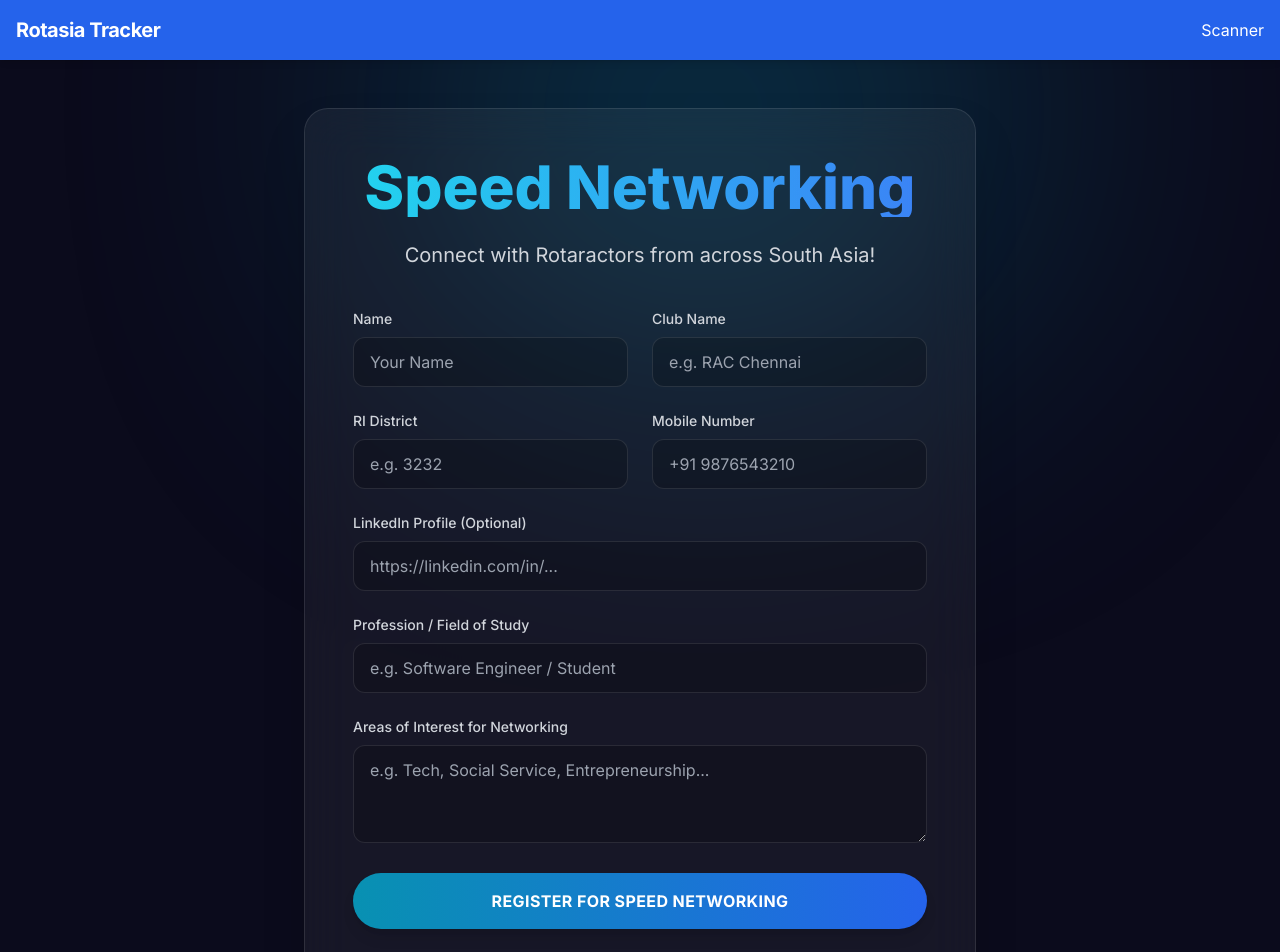
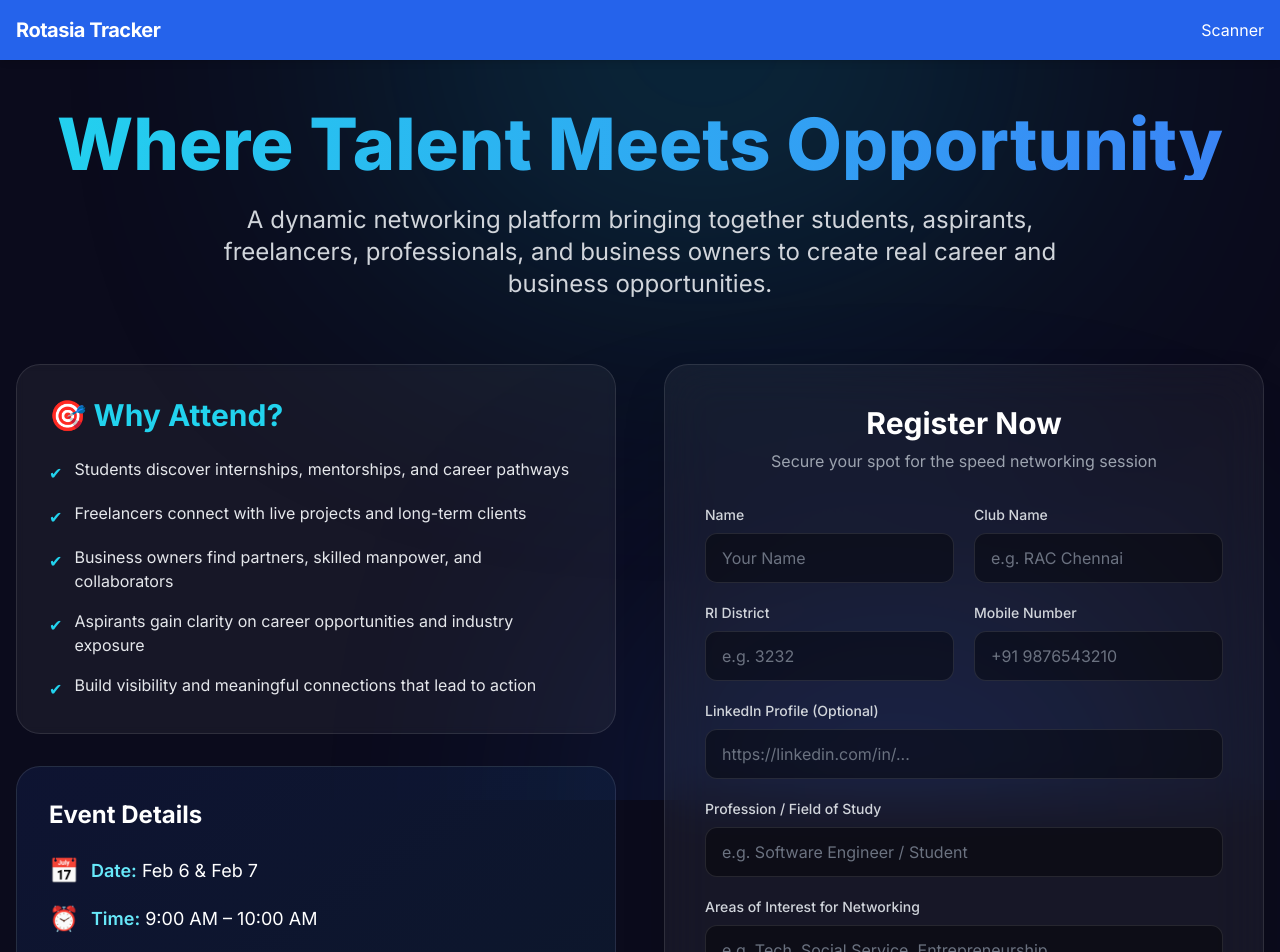
Before and after one commit to rotasia6-rgb/RotasiaApp, a Next.js app: page /speed-networking in a window 1280 px wide. Shown: the top 952 px of the page. Built offline with nearby package versions, Linux system fonts and the light colour scheme.

Commit message:
admin page for all the Data

```diff
--- a/src/app/speed-networking/page.tsx
+++ b/src/app/speed-networking/page.tsx
@@ -13,6 +13,8 @@ const FORM_SUPABASE_URL = process.env.NEXT_PUBLIC_ROTASIA_FORM_URL || 'https://c
 const FORM_SUPABASE_KEY = process.env.NEXT_PUBLIC_ROTASIA_FORM_KEY || 'sb_publishable_w5KN2D0Zy1-g3AeoDP6icQ_zfekGSLS';
 
 const supabase = createClient(FORM_SUPABASE_URL, FORM_SUPABASE_KEY);
+
+// ... imports remain the same
 
 export default function SpeedNetworkingPage() {
     const [isLoading, setIsLoading] = useState(false);
@@ -54,72 +56,148 @@ export default function SpeedNetworkingPage() {
             setIsLoading(false);
         }
     };
+
     return (
-        <div className={`min-h-screen bg-[#0B0B1C] text-white flex flex-col items-center justify-center p-4 relative overflow-hidden ${inter.variable} ${plusJakarta.variable}`} style={{ fontFamily: 'var(--font-body)' }}>
+        <div className={`min-h-screen bg-[#0B0B1C] text-white ${inter.variable} ${plusJakarta.variable}`} style={{ fontFamily: 'var(--font-body)' }}>
 
             {/* Background Effects */}
-            <div className="absolute top-0 left-0 w-full h-full overflow-hidden z-0 pointer-events-none">
+            <div className="fixed top-0 left-0 w-full h-full overflow-hidden z-0 pointer-events-none">
                 <div className="absolute top-[-20%] left-[30%] w-[50%] h-[50%] bg-cyan-600 rounded-full blur-[150px] opacity-20 animate-pulse"></div>
+                <div className="absolute bottom-[-20%] right-[10%] w-[40%] h-[40%] bg-blue-600 rounded-full blur-[150px] opacity-20 animate-pulse delay-1000"></div>
             </div>
 
-            <div className="w-full max-w-2xl bg-white/5 backdrop-blur-xl border border-white/10 rounded-3xl p-8 md:p-12 shadow-2xl relative z-10 my-8 animate-fade-in-up">
+            <div className="container mx-auto px-4 py-12 relative z-10">
 
-                <div className="text-center mb-10">
-                    <h1 className="text-4xl md:text-6xl font-extrabold bg-clip-text text-transparent bg-gradient-to-r from-cyan-400 to-blue-500 mb-6 font-heading">
-                        Speed Networking
+                {/* Hero Section */}
+                <div className="text-center mb-16 animate-fade-in-up">
+                    <h1 className="text-4xl md:text-7xl font-extrabold bg-clip-text text-transparent bg-gradient-to-r from-cyan-400 to-blue-500 mb-6 font-heading">
+                        Where Talent Meets Opportunity
                     </h1>
-                    <p className="text-gray-300 text-xl">
-                        Connect with Rotaractors from across South Asia!
+                    <p className="text-lg md:text-2xl text-gray-300 max-w-4xl mx-auto leading-relaxed">
+                        A dynamic networking platform bringing together students, aspirants, freelancers, professionals, and business owners to create real career and business opportunities.
                     </p>
                 </div>
 
-                <form onSubmit={handleSubmit} className="space-y-6">
-                    <div className="grid grid-cols-1 md:grid-cols-2 gap-6">
+                <div className="grid grid-cols-1 lg:grid-cols-2 gap-8 md:gap-12 items-start">
+
+                    {/* Left Column: Info */}
+                    <div className="space-y-8 animate-fade-in-left">
+
+                        {/* Why Attend */}
+                        <div className="bg-white/5 backdrop-blur-sm border border-white/10 rounded-3xl p-6 md:p-8 hover:bg-white/10 transition-colors">
+                            <h2 className="text-2xl md:text-3xl font-bold mb-6 text-cyan-400 font-heading">🎯 Why Attend?</h2>
+                            <ul className="space-y-4 text-gray-200">
+                                <li className="flex items-start gap-3">
+                                    <span className="text-cyan-400 mt-1">✔</span>
+                                    <span>Students discover internships, mentorships, and career pathways</span>
+                                </li>
+                                <li className="flex items-start gap-3">
+                                    <span className="text-cyan-400 mt-1">✔</span>
+                                    <span>Freelancers connect with live projects and long-term clients</span>
+                                </li>
+                                <li className="flex items-start gap-3">
+                                    <span className="text-cyan-400 mt-1">✔</span>
+                                    <span>Business owners find partners, skilled manpower, and collaborators</span>
+                                </li>
+                                <li className="flex items-start gap-3">
+                                    <span className="text-cyan-400 mt-1">✔</span>
+                                    <span>Aspirants gain clarity on career opportunities and industry exposure</span>
+                                </li>
+                                <li className="flex items-start gap-3">
+                                    <span className="text-cyan-400 mt-1">✔</span>
+                                    <span>Build visibility and meaningful connections that lead to action</span>
+                                </li>
+                            </ul>
+                        </div>
+
+                        {/* Event Details */}
+                        <div className="bg-gradient-to-br from-blue-900/20 to-cyan-900/20 border border-white/10 rounded-3xl p-6 md:p-8">
+                            <h3 className="text-2xl font-bold mb-6 text-white font-heading">Event Details</h3>
+                            <div className="space-y-4 text-lg">
+                                <div className="flex items-center gap-3">
+                                    <span className="text-2xl">📅</span>
+                                    <span><span className="font-semibold text-cyan-300">Date:</span> Feb 6 & Feb 7</span>
+                                </div>
+                                <div className="flex items-center gap-3">
+                                    <span className="text-2xl">⏰</span>
+                                    <span><span className="font-semibold text-cyan-300">Time:</span> 9:00 AM – 10:00 AM</span>
+                                </div>
+                                <div className="flex items-center gap-3">
+                                    <span className="text-2xl">⏳</span>
+                                    <span><span className="font-semibold text-red-400">Last Date to Register:</span> Jan 31st</span>
+                                </div>
+                            </div>
+
+                            <div className="mt-6 p-4 bg-yellow-500/10 border border-yellow-500/20 rounded-xl flex items-start gap-3">
+                                <span className="text-yellow-400 text-xl">👉</span>
+                                <p className="text-yellow-200 text-sm md:text-base">
+                                    If possible, please carry your business cards for effective networking.
+                                </p>
+                            </div>
+
+                            <div className="mt-6">
+                                <span className="inline-flex items-center px-4 py-2 bg-red-500/20 text-red-300 rounded-full text-sm font-semibold border border-red-500/30 animate-pulse">
+                                    Limited slots available
+                                </span>
+                            </div>
+                        </div>
+
+                    </div>
+
+                    {/* Right Column: Form */}
+                    <div className="bg-white/5 backdrop-blur-xl border border-white/10 rounded-3xl p-6 md:p-10 shadow-2xl animate-fade-in-right sticky top-8">
+                        <div className="text-center mb-8">
+                            <h2 className="text-2xl md:text-3xl font-bold text-white font-heading">Register Now</h2>
+                            <p className="text-gray-400 mt-2">Secure your spot for the speed networking session</p>
+                        </div>
+
+                        <form onSubmit={handleSubmit} className="space-y-5">
+                            <div className="grid grid-cols-1 md:grid-cols-2 gap-5">
                                 <div>
                                     <label className="block text-sm font-medium text-gray-300 mb-2">Name</label>
                                     <input type="text" name="fullName" required placeholder="Your Name"
-                                className="w-full bg-black/20 border border-white/10 rounded-xl px-4 py-3 text-white focus:outline-none focus:ring-2 focus:ring-cyan-500 transition-all" />
+                                        className="w-full bg-black/40 border border-white/10 rounded-xl px-4 py-3 text-white focus:outline-none focus:ring-2 focus:ring-cyan-500 transition-all placeholder-gray-500" />
                                 </div>
                                 <div>
                                     <label className="block text-sm font-medium text-gray-300 mb-2">Club Name</label>
                                     <input type="text" name="clubName" required placeholder="e.g. RAC Chennai"
-                                className="w-full bg-black/20 border border-white/10 rounded-xl px-4 py-3 text-white focus:outline-none focus:ring-2 focus:ring-cyan-500 transition-all" />
+                                        className="w-full bg-black/40 border border-white/10 rounded-xl px-4 py-3 text-white focus:outline-none focus:ring-2 focus:ring-cyan-500 transition-all placeholder-gray-500" />
                                 </div>
                             </div>
 
-                    <div className="grid grid-cols-1 md:grid-cols-2 gap-6">
+                            <div className="grid grid-cols-1 md:grid-cols-2 gap-5">
                                 <div>
                                     <label className="block text-sm font-medium text-gray-300 mb-2">RI District</label>
                                     <input type="text" name="district" required placeholder="e.g. 3232"
-                                className="w-full bg-black/20 border border-white/10 rounded-xl px-4 py-3 text-white focus:outline-none focus:ring-2 focus:ring-cyan-500 transition-all" />
+                                        className="w-full bg-black/40 border border-white/10 rounded-xl px-4 py-3 text-white focus:outline-none focus:ring-2 focus:ring-cyan-500 transition-all placeholder-gray-500" />
                                 </div>
                                 <div>
                                     <label className="block text-sm font-medium text-gray-300 mb-2">Mobile Number</label>
                                     <input type="tel" name="phone" required placeholder="+91 9876543210"
-                                className="w-full bg-black/20 border border-white/10 rounded-xl px-4 py-3 text-white focus:outline-none focus:ring-2 focus:ring-cyan-500 transition-all" />
+                                        className="w-full bg-black/40 border border-white/10 rounded-xl px-4 py-3 text-white focus:outline-none focus:ring-2 focus:ring-cyan-500 transition-all placeholder-gray-500" />
                                 </div>
                             </div>
 
                             <div>
                                 <label className="block text-sm font-medium text-gray-300 mb-2">LinkedIn Profile (Optional)</label>
                                 <input type="url" name="linkedin" placeholder="https://linkedin.com/in/..."
-                            className="w-full bg-black/20 border border-white/10 rounded-xl px-4 py-3 text-white focus:outline-none focus:ring-2 focus:ring-cyan-500 transition-all" />
+                                    className="w-full bg-black/40 border border-white/10 rounded-xl px-4 py-3 text-white focus:outline-none focus:ring-2 focus:ring-cyan-500 transition-all placeholder-gray-500" />
                             </div>
 
                             <div>
                                 <label className="block text-sm font-medium text-gray-300 mb-2">Profession / Field of Study</label>
                                 <input type="text" name="profession" required placeholder="e.g. Software Engineer / Student"
-                            className="w-full bg-black/20 border border-white/10 rounded-xl px-4 py-3 text-white focus:outline-none focus:ring-2 focus:ring-cyan-500 transition-all" />
+                                    className="w-full bg-black/40 border border-white/10 rounded-xl px-4 py-3 text-white focus:outline-none focus:ring-2 focus:ring-cyan-500 transition-all placeholder-gray-500" />
                             </div>
 
                             <div>
                                 <label className="block text-sm font-medium text-gray-300 mb-2">Areas of Interest for Networking</label>
                                 <textarea name="interests" rows={3} required placeholder="e.g. Tech, Social Service, Entrepreneurship..."
-                            className="w-full bg-black/20 border border-white/10 rounded-xl px-4 py-3 text-white focus:outline-none focus:ring-2 focus:ring-cyan-500 transition-all"></textarea>
+                                    className="w-full bg-black/40 border border-white/10 rounded-xl px-4 py-3 text-white focus:outline-none focus:ring-2 focus:ring-cyan-500 transition-all placeholder-gray-500"></textarea>
                             </div>
 
                             <button type="submit" disabled={isLoading}
-                        className="w-full bg-gradient-to-r from-cyan-600 to-blue-600 hover:from-cyan-500 hover:to-blue-500 text-white font-bold py-4 rounded-full shadow-lg transform hover:scale-[1.02] transition-all disabled:opacity-50 disabled:cursor-not-allowed uppercase tracking-wide">
+                                className="w-full bg-gradient-to-r from-cyan-600 to-blue-600 hover:from-cyan-500 hover:to-blue-500 text-white font-bold py-4 rounded-full shadow-lg transform hover:scale-[1.02] transition-all disabled:opacity-50 disabled:cursor-not-allowed uppercase tracking-wide mt-2">
                                 {isLoading ? 'Processing...' : 'Register for Speed Networking'}
                             </button>
 
@@ -137,5 +215,7 @@ export default function SpeedNetworkingPage() {
                         </form>
                     </div>
                 </div>
+            </div>
+        </div>
     );
 }
```
Lines whose indentation alone changed are shown as unchanged.
